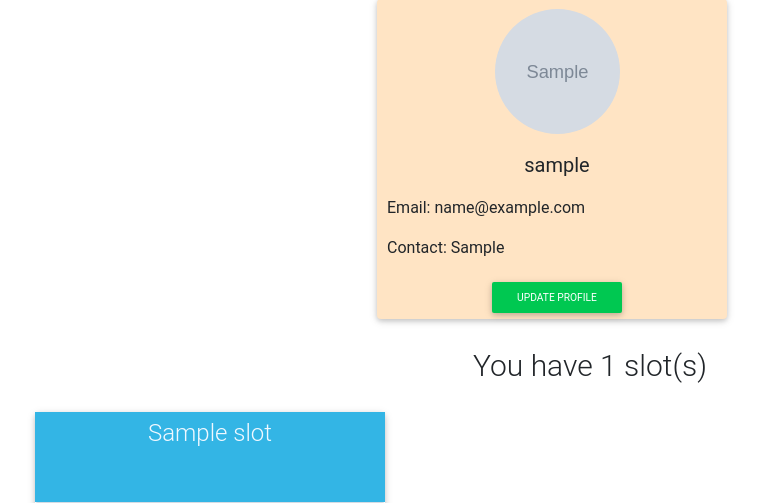
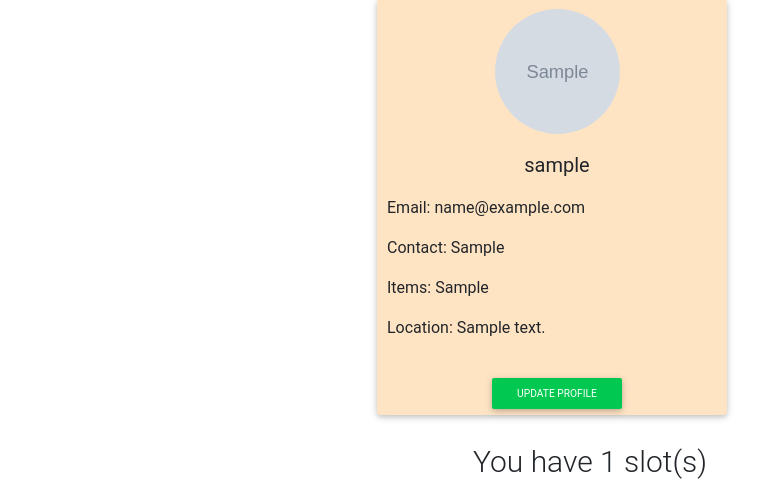
Before and after one commit to Emmanuel-9/store-center, a Django app: page /profile/1/ in a window 1280 px wide. Shown: the part 120-623 px from the top of the page, without its empty margins (50-811 px from the left). Run offline with Django 3.2, Linux system fonts and the light colour scheme; a user stored in the database is signed in; tables that the repository leaves empty hold one stand-in row (values such as "Sample post"); grey boxes marked "Sample" are stand-in pictures; some libraries are stand-ins or nearby versions.

Commit message:
Add the location address to the update profile page and set a default image for newly created users.

```diff
--- a/store/forms.py
+++ b/store/forms.py
@@ -13,7 +13,7 @@ class RegisterForm(UserCreationForm):
 class EditProfileForm(forms.ModelForm):
     class Meta:
         model = UserProfile
-        fields = ['profile_picture', 'items', 'contact', 'email']
+        fields = ['profile_picture', 'items', 'contact', 'email','location_address']
 
 class SlotsForm(forms.ModelForm):
     class Meta:
--- a/store/models.py
+++ b/store/models.py
@@ -29,6 +29,7 @@ class UserProfile(models.Model):
     items = models.TextField()
     contact = models.CharField(max_length=50)
     email = models.EmailField()
+    location_address = models.CharField(max_length=300, null=True)
 
     def __str__(self):
         return f'{self.user.username}'
--- a/store/templates/profile.html
+++ b/store/templates/profile.html
@@ -10,6 +10,9 @@
         <p class="text-center mt-3" style="font-size: 20px;">{{user.username}}</p>
         <p>Email: {{user.email}}</p>
         <p>Contact: {{user.userprofile.contact}}</p>
+        <p>Items: {{user.userprofile.items}}  </p>
+        <p> Location: {{user.userprofile.location_address}}  </p>
+        <p> </p>
         <a href="{% url 'update_profile' user.username%}" style="text-align: center;"><button type="button" class="btn btn-success btn-sm"> Update profile </button></a>
         </div>
        </div>
```
Also changed, not shown: media/HpElitebook.jpg (added), store/migrations/0008_userprofile_location_address.py (added).
